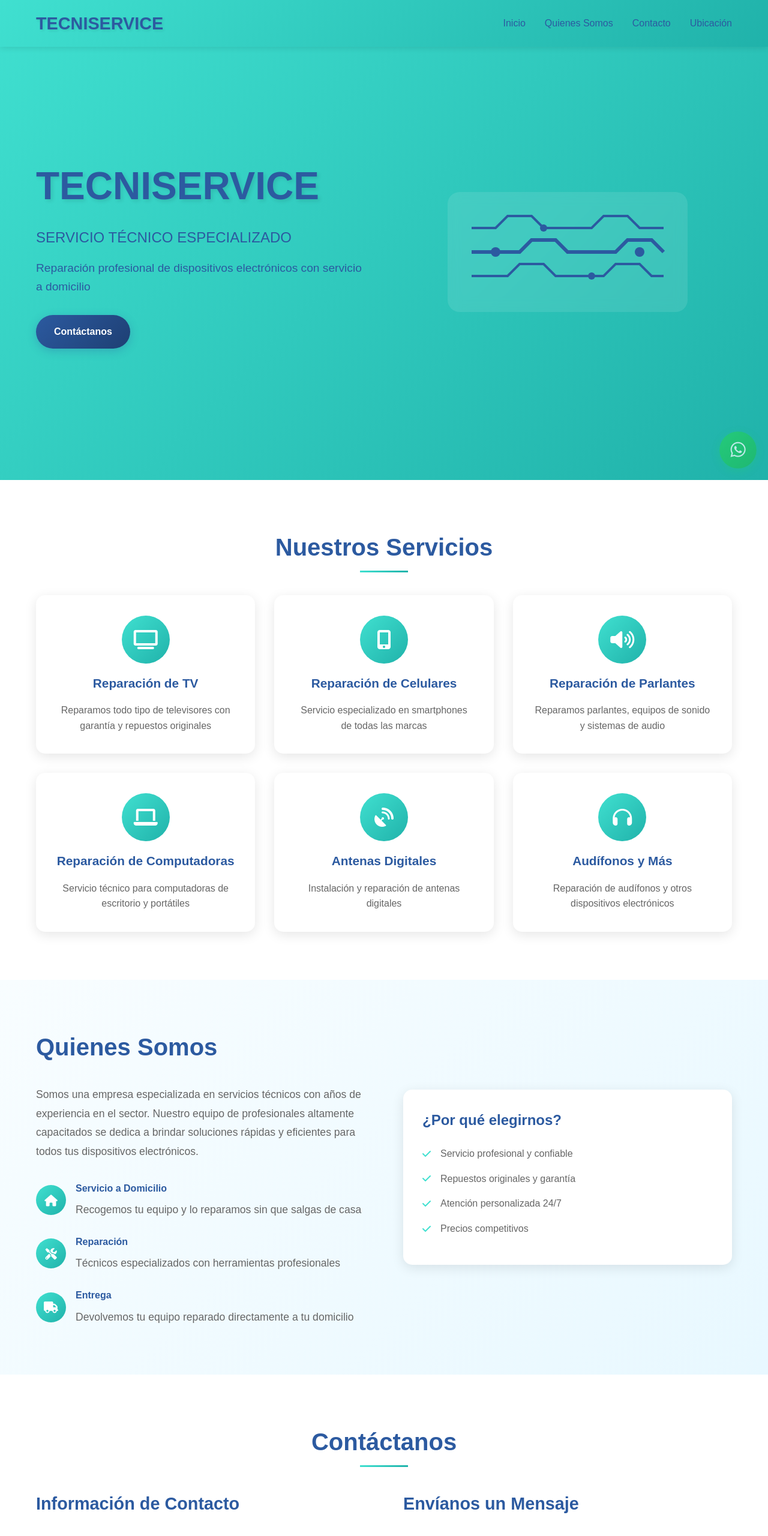
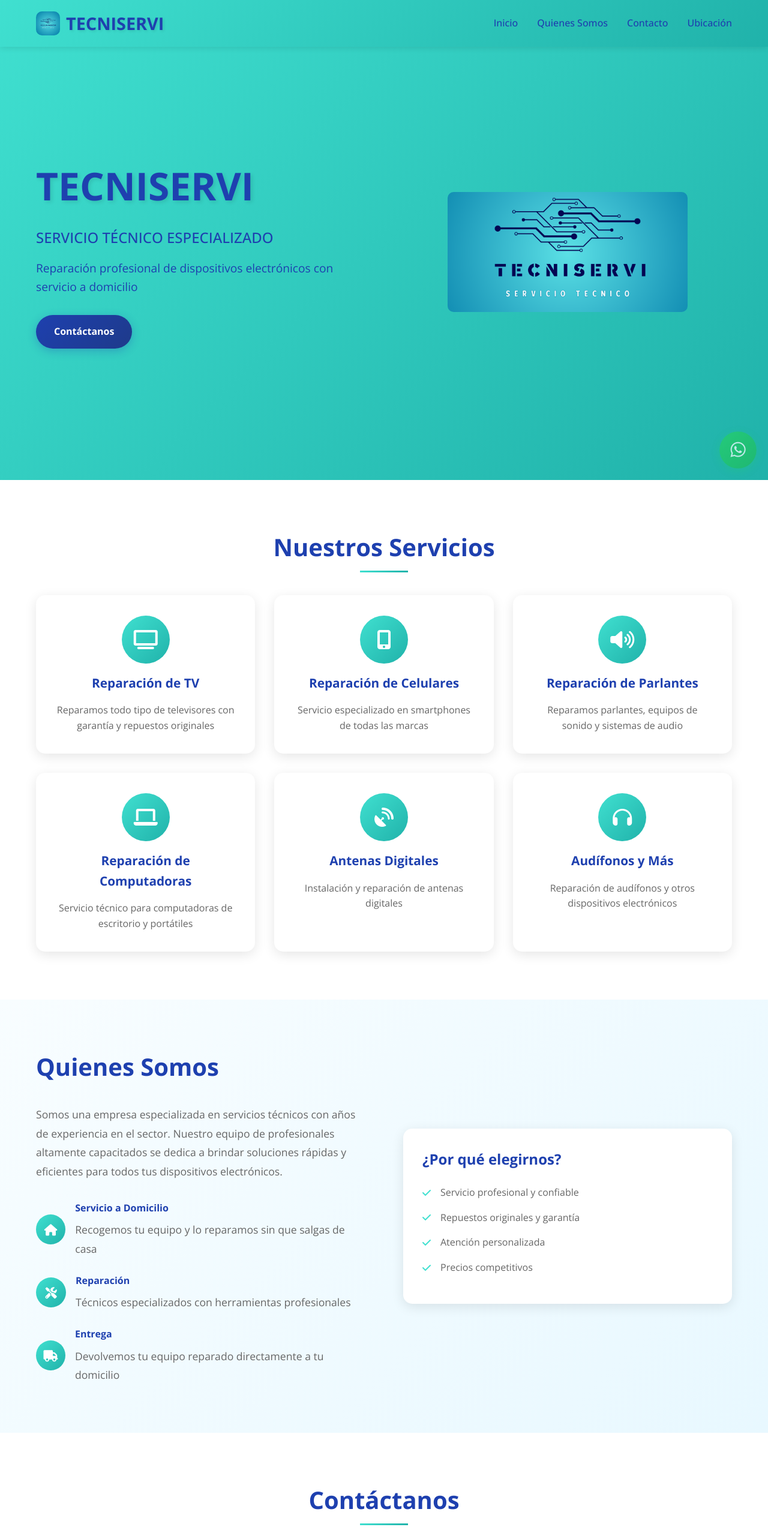
Before and after one commit to JoseR-Vargas/TECNISERVICE, a website: page index.html in a window 1280 px wide. Shown: the top 2560 px of the page at 60% size. Drawn offline with nearby package versions, Linux system fonts and the light colour scheme.

Commit message:
Colors/Fonts/Logo

```diff
--- a/css/styles.css
+++ b/css/styles.css
@@ -6,9 +6,9 @@
 }
 
 body {
-    font-family: 'Arial', sans-serif;
+    font-family: 'Open Sans', sans-serif;
     line-height: 1.6;
-    color: #2c5aa0;
+    color: #1e40af;
     background-color: #ffffff;
 }
 
@@ -80,10 +80,11 @@ body {
     height: 40px;
     width: auto;
     object-fit: contain;
+    border-radius: 10px;
 }
 
 .nav-logo h2 {
-    color: #2c5aa0;
+    color: #1e40af;
     font-size: 1.8rem;
     font-weight: bold;
     text-shadow: 2px 2px 4px rgba(0, 0, 0, 0.1);
@@ -97,7 +98,7 @@ body {
 }
 
 .nav-link {
-    color: #2c5aa0;
+    color: #1e40af;
     text-decoration: none;
     font-weight: 500;
     transition: all 0.3s ease;
@@ -111,7 +112,7 @@ body {
     left: 0;
     width: 0;
     height: 2px;
-    background: #2c5aa0;
+    background: #1e40af;
     transition: width 0.3s ease;
 }
 
@@ -128,7 +129,7 @@ body {
 .bar {
     width: 25px;
     height: 3px;
-    background-color: #2c5aa0;
+    background-color: #1e40af;
     margin: 3px 0;
     transition: 0.3s;
 }
@@ -158,40 +159,40 @@ body {
 .hero-text h1 {
     font-size: 4rem;
     font-weight: bold;
-    color: #2c5aa0;
+    color: #1e40af;
     margin-bottom: 1rem;
     text-shadow: 3px 3px 6px rgba(0, 0, 0, 0.1);
 }
 
 .hero-subtitle {
     font-size: 1.5rem;
-    color: #2c5aa0;
+    color: #1e40af;
     margin-bottom: 1rem;
     font-weight: 500;
 }
 
 .hero-description {
     font-size: 1.2rem;
-    color: #2c5aa0;
+    color: #1e40af;
     margin-bottom: 2rem;
     line-height: 1.6;
 }
 
 .cta-btn {
     display: inline-block;
-    background: linear-gradient(135deg, #2c5aa0, #1e3f73);
+    background: linear-gradient(135deg, #1e40af, #1e3a8a);
     color: white;
     padding: 15px 30px;
     text-decoration: none;
     border-radius: 50px;
     font-weight: bold;
     transition: all 0.3s ease;
-    box-shadow: 0 4px 15px rgba(44, 90, 160, 0.3);
+    box-shadow: 0 4px 15px rgba(30, 64, 175, 0.3);
 }
 
 .cta-btn:hover {
     transform: translateY(-2px);
-    box-shadow: 0 6px 20px rgba(44, 90, 160, 0.4);
+    box-shadow: 0 6px 20px rgba(30, 64, 175, 0.4);
 }
 
 .hero-image {
@@ -200,7 +201,7 @@ body {
     align-items: center;
 }
 
-.circuit-design {
+.hero-logo-container {
     width: 100%;
     max-width: 400px;
     height: 200px;
@@ -212,9 +213,11 @@ body {
     backdrop-filter: blur(10px);
 }
 
-.circuit-svg {
+.hero-logo {
     width: 100%;
     height: 100%;
+    object-fit: cover;
+    border-radius: 10px;
 }
 
 /* Services Section */
@@ -226,7 +229,7 @@ body {
 .section-title {
     text-align: center;
     font-size: 2.5rem;
-    color: #2c5aa0;
+    color: #1e40af;
     margin-bottom: 3rem;
     position: relative;
 }
@@ -278,7 +281,7 @@ body {
 }
 
 .service-card h3 {
-    color: #2c5aa0;
+    color: #1e40af;
     margin-bottom: 1rem;
     font-size: 1.3rem;
 }
@@ -303,7 +306,7 @@ body {
 
 .about-text h2 {
     font-size: 2.5rem;
-    color: #2c5aa0;
+    color: #1e40af;
     margin-bottom: 2rem;
 }
 
@@ -339,7 +342,7 @@ body {
 }
 
 .feature h4 {
-    color: #2c5aa0;
+    color: #1e40af;
     margin-bottom: 0.5rem;
 }
 
@@ -356,7 +359,7 @@ body {
 }
 
 .about-card h3 {
-    color: #2c5aa0;
+    color: #1e40af;
     margin-bottom: 1.5rem;
     font-size: 1.5rem;
 }
@@ -390,7 +393,7 @@ body {
 }
 
 .contact-info h3 {
-    color: #2c5aa0;
+    color: #1e40af;
     font-size: 1.8rem;
     margin-bottom: 2rem;
 }
@@ -410,7 +413,7 @@ body {
 }
 
 .contact-info h4 {
-    color: #2c5aa0;
+    color: #1e40af;
     margin: 2rem 0 1rem;
 }
 
@@ -445,7 +448,7 @@ body {
 }
 
 .contact-form h3 {
-    color: #2c5aa0;
+    color: #1e40af;
     font-size: 1.8rem;
     margin-bottom: 2rem;
 }
@@ -473,7 +476,7 @@ body {
 }
 
 .submit-btn {
-    background: linear-gradient(135deg, #2c5aa0, #1e3f73);
+    background: linear-gradient(135deg, #1e40af, #1e3a8a);
     color: white;
     padding: 15px 30px;
     border: none;
@@ -482,12 +485,12 @@ body {
     font-weight: bold;
     cursor: pointer;
     transition: all 0.3s ease;
-    box-shadow: 0 4px 15px rgba(44, 90, 160, 0.3);
+    box-shadow: 0 4px 15px rgba(30, 64, 175, 0.3);
 }
 
 .submit-btn:hover {
     transform: translateY(-2px);
-    box-shadow: 0 6px 20px rgba(44, 90, 160, 0.4);
+    box-shadow: 0 6px 20px rgba(30, 64, 175, 0.4);
 }
 
 /* Location Section */
@@ -503,7 +506,7 @@ body {
 }
 
 .location-info h3 {
-    color: #2c5aa0;
+    color: #1e40af;
     font-size: 1.8rem;
     margin-bottom: 1rem;
 }
@@ -523,7 +526,7 @@ body {
 }
 
 .location-hours h4 {
-    color: #2c5aa0;
+    color: #1e40af;
     margin-bottom: 1rem;
 }
 
@@ -546,7 +549,7 @@ body {
 
 /* Footer */
 .footer {
-    background: linear-gradient(135deg, #2c5aa0, #1e3f73);
+    background: linear-gradient(135deg, #1e40af, #1e3a8a);
     color: white;
     padding: 40px 0 20px;
 }
--- a/index.html
+++ b/index.html
@@ -3,7 +3,10 @@
 <head>
     <meta charset="UTF-8">
     <meta name="viewport" content="width=device-width, initial-scale=1.0">
-    <title>TECNISERVICE - Servicio Técnico Especializado</title>
+    <title>TECNISERVI - Servicio Técnico Especializado</title>
+    <link rel="preconnect" href="https://fonts.googleapis.com">
+    <link rel="preconnect" href="https://fonts.gstatic.com" crossorigin>
+    <link href="https://fonts.googleapis.com/css2?family=Open+Sans:ital,wght@0,300..800;1,300..800&display=swap" rel="stylesheet">
     <link rel="stylesheet" href="css/styles.css">
     <link rel="stylesheet" href="https://cdnjs.cloudflare.com/ajax/libs/font-awesome/6.0.0/css/all.min.css">
 </head>
@@ -17,7 +20,8 @@
     <nav class="navbar">
         <div class="nav-container">
             <div class="nav-logo">
-                <h2>TECNISERVICE</h2>
+                <img src="img/logo tecni.png" alt="TECNISERVI Logo" class="logo-img">
+                <h2>TECNISERVI</h2>
             </div>
             <ul class="nav-menu">
                 <li class="nav-item">
@@ -46,22 +50,14 @@
         <div class="hero-container">
             <div class="hero-content">
                 <div class="hero-text">
-                    <h1>TECNISERVICE</h1>
+                    <h1>TECNISERVI</h1>
                     <p class="hero-subtitle">SERVICIO TÉCNICO ESPECIALIZADO</p>
                     <p class="hero-description">Reparación profesional de dispositivos electrónicos con servicio a domicilio</p>
                     <a href="#contacto" class="cta-btn">Contáctanos</a>
                 </div>
                 <div class="hero-image">
-                    <div class="circuit-design">
-                        <svg viewBox="0 0 200 100" class="circuit-svg">
-                            <path d="M20 50 L60 50 L70 40 L90 40 L100 50 L140 50 L150 40 L170 40 L180 50" stroke="#2c5aa0" stroke-width="3" fill="none"/>
-                            <path d="M20 30 L40 30 L50 20 L70 20 L80 30 L120 30 L130 20 L150 20 L160 30 L180 30" stroke="#2c5aa0" stroke-width="2" fill="none"/>
-                            <path d="M20 70 L50 70 L60 60 L80 60 L90 70 L130 70 L140 60 L160 60 L170 70 L180 70" stroke="#2c5aa0" stroke-width="2" fill="none"/>
-                            <circle cx="40" cy="50" r="4" fill="#2c5aa0"/>
-                            <circle cx="80" cy="30" r="3" fill="#2c5aa0"/>
-                            <circle cx="120" cy="70" r="3" fill="#2c5aa0"/>
-                            <circle cx="160" cy="50" r="4" fill="#2c5aa0"/>
-                        </svg>
+                    <div class="hero-logo-container">
+                        <img src="img/logo tecni.png" alt="TECNISERVI Logo" class="hero-logo">
                     </div>
                 </div>
             </div>
@@ -156,7 +152,7 @@
                         <ul>
                             <li><i class="fas fa-check"></i> Servicio profesional y confiable</li>
                             <li><i class="fas fa-check"></i> Repuestos originales y garantía</li>
-                            <li><i class="fas fa-check"></i> Atención personalizada 24/7</li>
+                            <li><i class="fas fa-check"></i> Atención personalizada</li>
                             <li><i class="fas fa-check"></i> Precios competitivos</li>
                         </ul>
                     </div>
@@ -174,7 +170,7 @@
                     <h3>Información de Contacto</h3>
                     <div class="contact-item">
                         <i class="fas fa-phone"></i>
-                        <span>0965845531</span>
+                        <span>096584531</span>
                     </div>
                     <div class="contact-item">
                         <i class="fas fa-map-marker-alt"></i>
@@ -182,7 +178,7 @@
                     </div>
                     <div class="contact-item">
                         <i class="fas fa-clock"></i>
-                        <span>Lunes a Domingo - 24/7</span>
+                        <span>Lunes a Viernes de 9 a 18 h</span>
                     </div>
                     <h4>Síguenos en nuestras redes sociales</h4>
                     <div class="social-links">
@@ -219,7 +215,7 @@
                     <p>Montevideo, Uruguay</p>
                     <div class="location-hours">
                         <h4>Horarios de Atención</h4>
-                        <p>Lunes a Domingo: 24/7</p>
+                        <p>Lunes a Viernes: 9:00 a 18:00 h</p>
                         <p>Servicio a domicilio disponible</p>
                     </div>
                 </div>
@@ -238,7 +234,7 @@
         <div class="container">
             <div class="footer-content">
                 <div class="footer-section">
-                    <h3>TECNISERVICE</h3>
+                    <h3>TECNISERVI</h3>
                     <p>Servicio técnico especializado con la mejor calidad y atención personalizada.</p>
                 </div>
                 <div class="footer-section">
@@ -252,7 +248,7 @@
                 </div>
                 <div class="footer-section">
                     <h4>Contacto</h4>
-                    <p>📞 0965845531</p>
+                    <p>📞 096584531</p>
                     <p>📍 Camino Carrasco 4284 Apto 1</p>
                     <p>Malvin Norte, Montevideo</p>
                 </div>
@@ -269,7 +265,7 @@
                 </div>
             </div>
             <div class="footer-bottom">
-                <p>&copy; 2024 TECNISERVICE. Todos los derechos reservados.</p>
+                <p>&copy; 2024 TECNISERVI. Todos los derechos reservados.</p>
             </div>
         </div>
     </footer>
```
Also changed, not shown: img/logo tecni.png (added).
